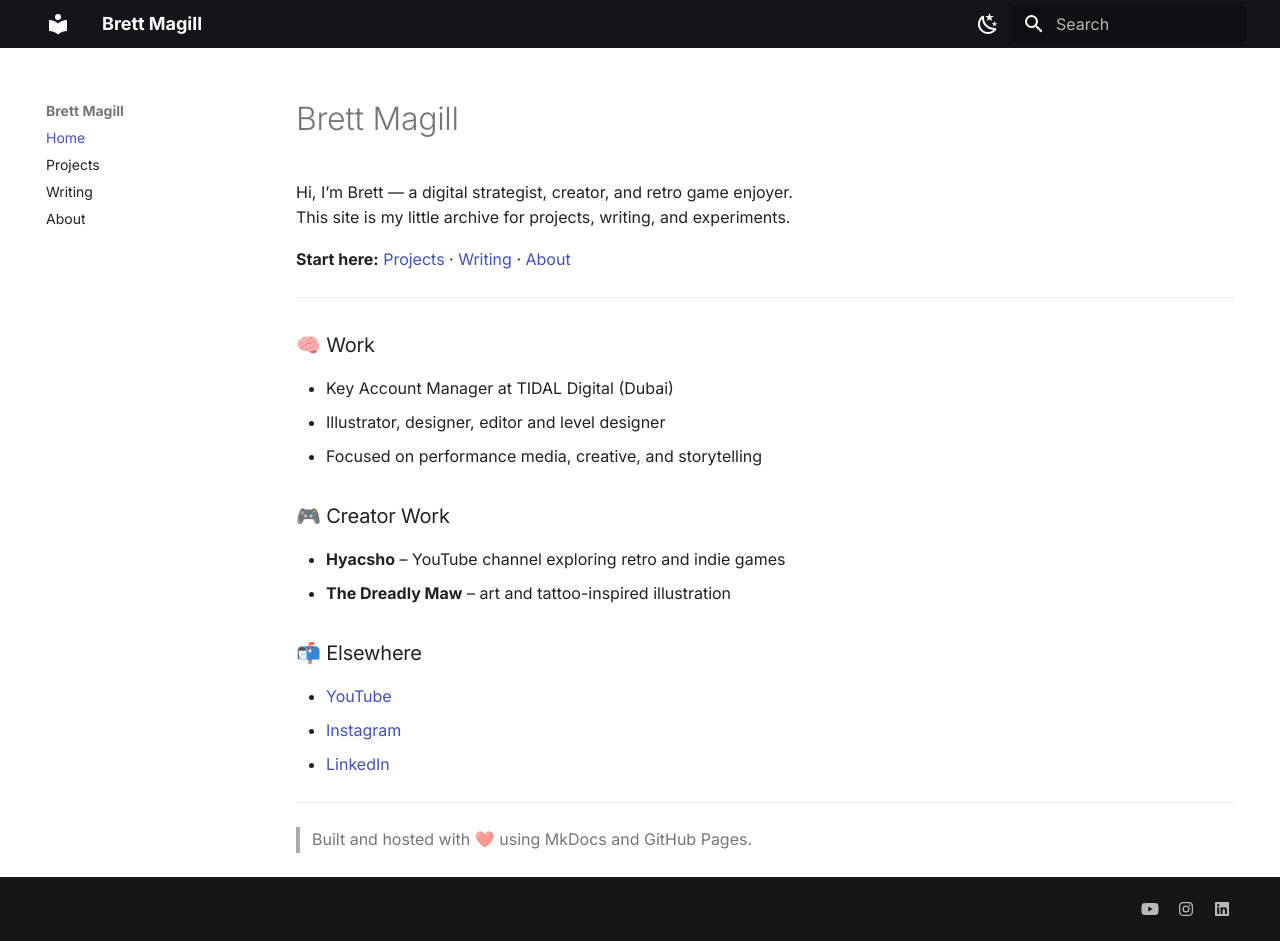
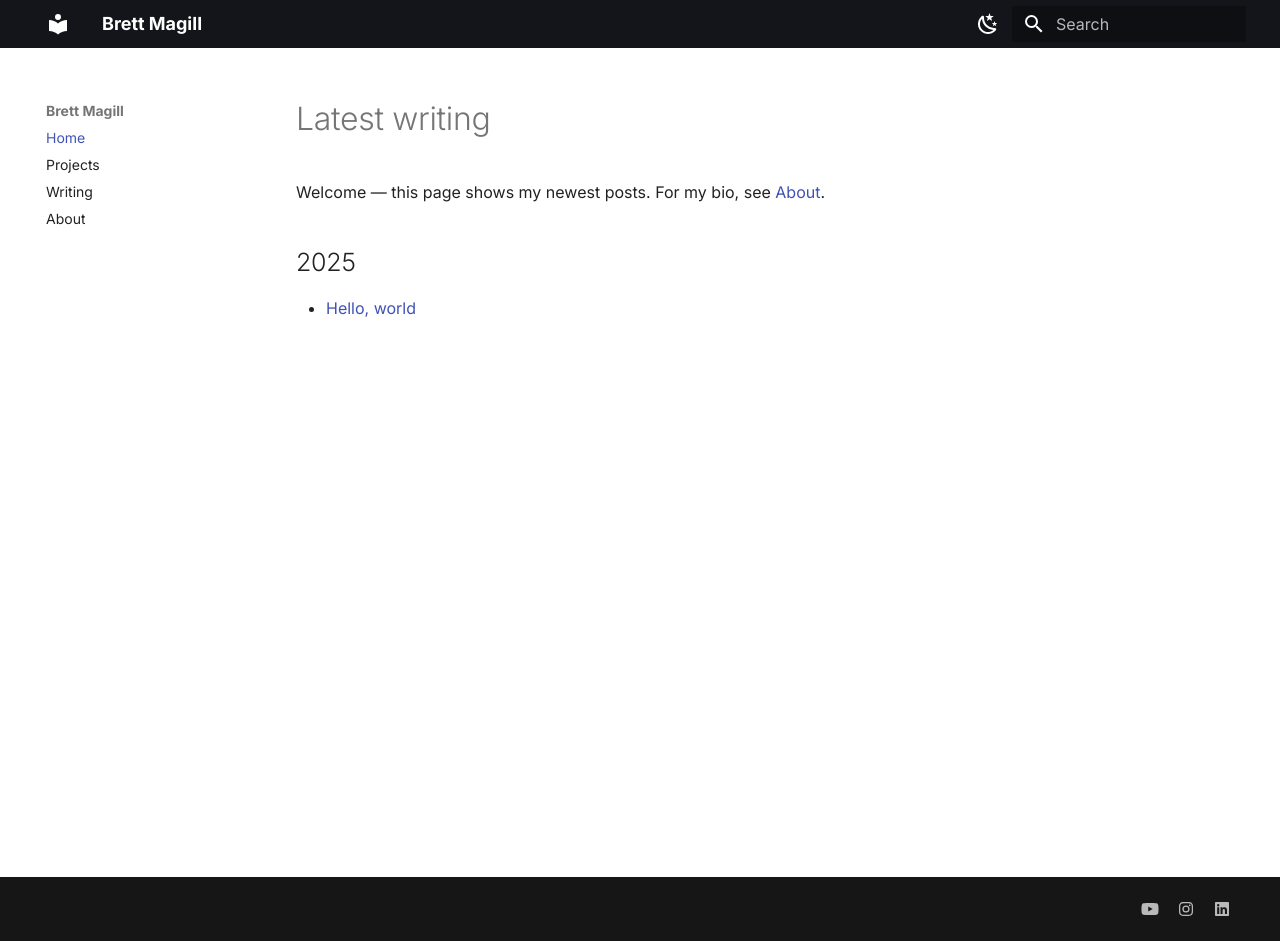
Before and after one commit to thatbrettmagill/thatbrettmagill.github.io, an MkDocs documentation site: the page built from docs/index.md, in a window 1280 px wide and 941 px high. Built offline with MkDocs 1.6.1 and Material for MkDocs 9.7.7, drawn with Linux system fonts in a browser that asks for light colours.

Commit message:
Update index.md

```diff
--- a/docs/index.md
+++ b/docs/index.md
@@ -1,31 +1,14 @@
 ---
+title: Writing
 hide:
   - toc
 ---
 
-# Brett Magill
+# Latest writing
 
-Hi, I’m Brett — a digital strategist, creator, and retro game enjoyer.
-This site is my little archive for projects, writing, and experiments.
+Welcome — this page shows my newest posts. For my bio, see [About](about.md).
 
-**Start here:** [Projects](projects.md) · [Writing](writing.md) · [About](about.md)
+## 2025
+- [Hello, world](posts/2025-01-hello-world.md)
 
----
-
-### 🧠 Work
-- Key Account Manager at TIDAL Digital (Dubai)
-- Illustrator, designer, editor and level designer
-- Focused on performance media, creative, and storytelling
-
-### 🎮 Creator Work
-- **Hyacsho** – YouTube channel exploring retro and indie games
-- **The Dreadly Maw** – art and tattoo-inspired illustration
-
-### 📬 Elsewhere
-- [YouTube](https://youtube.com/hyacsho)
-- [Instagram](https://instagram.com/hellsmaw)
-- [LinkedIn](https://linkedin.com/in/brettmagill)
-
----
-
-> Built and hosted with ❤️ using MkDocs and GitHub Pages.
+<!-- Add new posts at the top of each year -->
```
